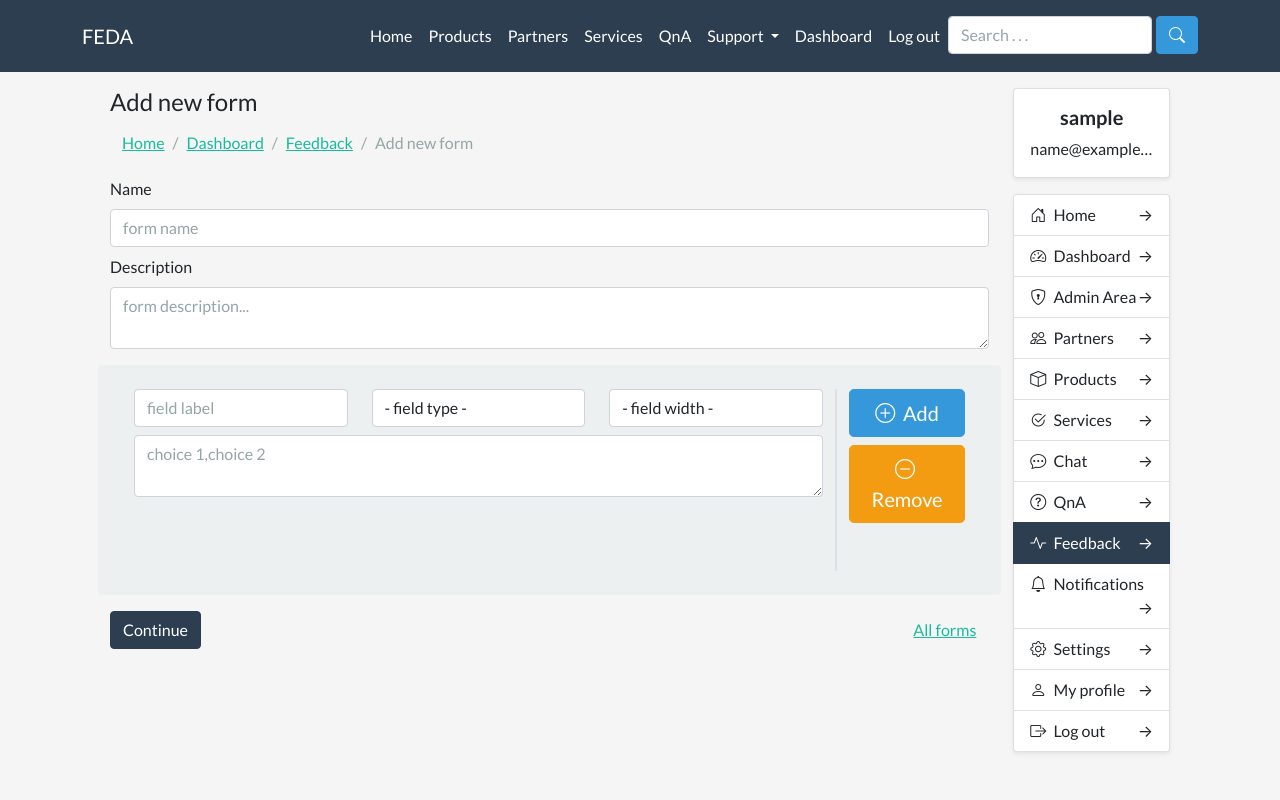
After one commit to mhammadsaani/farm-equipment-distribution, a Django app: page /feedback/form/create in a window 1280 px wide. The commit adds this page. Run offline with Django 4.2, Linux system fonts and the light colour scheme; the visitor is signed in with stand-in values (Sample User, id 1); some libraries are stand-ins or nearby versions.

Commit message:
create form 1st attempt

```diff
--- a/after_sale_service/views/partner.py
+++ b/after_sale_service/views/partner.py
@@ -23,7 +23,7 @@ def partner_index(request):
 @login_required(login_url="signin")
 @require_http_methods(["GET", "POST"])
 def partner_create(request):
-    if not request.user.is_superuser:
+    if not request.user.is_superuser:  # redirect back
         return redirect(request.META.get("HTTP_REFERER"))
 
     elif request.method == "GET":
@@ -43,6 +43,8 @@ def partner_create(request):
             slug=slugify(name),
             tags=tags,
             website=website,
+            twitter=twitter,
+            facebook=facebook,
             description=description,
             user_id=request.user.id,
         )
--- a/after_sale_service/views/service.py
+++ b/after_sale_service/views/service.py
@@ -42,6 +42,7 @@ def service_create(request):
         service = Service(
             name=name,
             tags=tags,
+            link=link,
             partners=partners,
             slug=slugify(name),
             description=description,
--- a/feedback/urls.py
+++ b/feedback/urls.py
@@ -4,6 +4,10 @@ from . import views
 
 app_name = "feedback"
 urlpatterns = [
-    path("", RedirectView.as_view(url="response")),
-    path("response", views.response_index, name="response.index"),
+    path("", RedirectView.as_view(url="form")),
+    path("form", views.form_index, name="form.index"),
+    path("form/create", views.form_create, name="form.create"),
+    path("form/<int:id>", views.form_show, name="form.show"),
+    path("form/<int:id>/edit", views.form_edit, name="form.edit"),
+    path("form/<int:id>/delete", views.form_delete, name="form.delete"),
 ]
--- a/feedback/views.py
+++ b/feedback/views.py
@@ -1,28 +1,59 @@
 from django.shortcuts import render, redirect, get_list_or_404
 from django.views.decorators.http import require_http_methods
 from django.contrib.auth.decorators import login_required
-from django.http import HttpResponse
+from django.http import HttpResponse, JsonResponse
 from django.core.serializers import serialize
 from django.contrib.auth.models import User
 from django.core.paginator import Paginator
 from django.contrib import messages
 from django.db.models import Q
-
-# from .models import Question, Response
+from .models import QuestionField, Response, Form
 import json
 
 # Create your views here.
-def response_index(request):
-    return HttpResponse("response index")
+@login_required(login_url="signin")
+@require_http_methods(["GET"])
+def form_index(request):
+    forms = Form.objects.order_by("-id")
+    paginator = Paginator(forms, 20)
+    page_number = request.GET.get("page")
+    page_object = paginator.get_page(page_number)
+
+    return render(request, "feedback/form/index.html", {"page_object": page_object})
 
 
-def response_create(request):
-    return HttpResponse("response create")
+@login_required(login_url="signin")
+@require_http_methods(["GET", "POST"])
+def form_create(request):
+    if request.method == "GET":
+        return render(request, "feedback/form/create.html")
+
+    elif request.method == "POST":
+        print(request.POST.getlist("label"))
+        return JsonResponse(request.POST)
+
+        name = request.POST["name"]
+        description = request.POST["description"]
+
+        form = Form(name=name, description=description, user_id=request.user.id)
+        form.save()
+
+        messages.info(request, "Form created")
+        return redirect("feedback:form.index")
 
 
-def response_delete(request):
-    return HttpResponse("response delete")
+@login_required(login_url="signin")
+@require_http_methods(["GET", "POST"])
+def form_edit(request, id):
+    return HttpResponse("form edit")
 
 
-def response_show(request):
-    return HttpResponse("response show")
+@login_required(login_url="signin")
+@require_http_methods(["GET"])
+def form_delete(request, id):
+    return HttpResponse("form delete")
+
+
+@require_http_methods(["GET"])
+def form_show(request, id):
+    return HttpResponse("form show")
--- a/templates/after-sale-service/partner/show.html
+++ b/templates/after-sale-service/partner/show.html
@@ -5,7 +5,7 @@
   <div class="col text-center">
     <h1 class="display-6 fw-bold my-4">{{ partner.name }}</h1>
     <img src="/media/{{ partner.image }}" alt="{{ partner.name }}" class='mb-3 w-100' />
-    <div>{{ partner.description|safe }}</div>
+    <div class='text-start'>{{ partner.description|safe }}</div>
     <div class="mt-3">{% include 'partials/messages.html' %}</div>
   </div>
   {% if partner.twitter %}
--- /dev/null
+++ b/templates/feedback/form/create.html
@@ -0,0 +1,114 @@
+{% extends 'layouts/admin.html' %}
+{% load static %}
+{% block title %} Feedback {% endblock %}
+{% block content %}
+<h4>Add new form</h4>
+<nav aria-label="breadcrumb">
+  <ol class="breadcrumb">
+	<li class="breadcrumb-item"><a href="{% url 'home' %}">Home</a></li>
+	<li class="breadcrumb-item"><a href="{% url 'dashboard' %}">Dashboard</a></li>
+	<li class="breadcrumb-item"><a href="{% url 'feedback:form.index' %}">Feedback</a></li>
+	<li class="breadcrumb-item active" aria-current="page">Add new form</li>
+  </ol>
+</nav>
+<form action="#" method="post" enctype='multipart/form-data'>
+	<div class="mb-2">
+		<label for="name" class="form-label">Name</label>
+		<input type="text" class="form-control" name="name" placeholder='form name' required/>
+	</div>
+	<div class="mb-2">
+		<label for="content" class="form-label">Description</label>
+		<textarea id='editor' class='form-control' name='description' placeholder="form description..."></textarea>
+	</div>
+	<div class='row bg-light p-4 my-3 rounded'>
+		<div class='col-md-10' id='form-fields'>
+			<div class='row'>
+				<div class='col-md-4'>
+					<input type='text' placeholder='field label' name='label' class='form-control' />
+				</div>
+				<div class='col-md-4'>
+					<select class='form-control' name='type'>
+						<option value=''> - field type - </option>
+						<option value='number'>number</option>
+						<option value='text'>text</option>
+						<option value='input'>input</option>
+						<option value='bool'>bool</option>
+						<option value='date'>date</option>
+						<option value='select'>select</option>
+					</select>
+				</div>
+				<div class='col-md-4'>
+					<select class='form-control' name='width'>
+						<option value=''> - field width - </option>
+						<option value='1/2'>1/2</option>
+						<option value='1/3'>1/3</option>
+						<option value='1/4'>1/4</option>
+						<option value='full'>full width</option>
+					</select>
+				</div>
+				<div class='mt-2 mb-4 col-md-12'>
+					<textarea class='form-control' name='choice' placeholder='choice 1,choice 2'></textarea>
+				</div>
+			</div>
+		</div>
+		<div class='col-md-2 d-flex justify-content-between flex-column border-start border-2'>
+			<button class='btn btn-lg btn-info w-100 mb-2' id="add-field">
+				<i class='bi bi-plus-circle me-1'></i> Add
+			</button>
+			<button class='btn btn-lg btn-warning w-100 mb-5' id="remove-field">
+				<i class='bi bi-dash-circle me-1'></i> Remove
+			</button>
+		</div>
+	</div>
+  {% csrf_token %}
+  <div class='d-flex justify-content-between'>
+		<button class="btn btn-primary" type="submit">Continue</button>
+		<a class="btn btn-link" href="{% url 'feedback:form.index' %}">All forms</a>
+  </div>
+</form>
+<div id='new-field' class='d-none'>
+	<div class='row'>
+		<div class='col-md-4'>
+			<input type='text' placeholder='field label' name='label' class='form-control' />
+		</div>
+		<div class='col-md-4'>
+			<select class='form-control' name='type'>
+				<option value=''> - field type - </option>
+				<option value='number'>number</option>
+				<option value='text'>text</option>
+				<option value='input'>input</option>
+				<option value='bool'>bool</option>
+				<option value='date'>date</option>
+				<option value='select'>select</option>
+			</select>
+		</div>
+		<div class='col-md-4'>
+			<select class='form-control' name='width'>
+				<option value=''> - field width - </option>
+				<option value='1/2'>1/2</option>
+				<option value='1/3'>1/3</option>
+				<option value='1/4'>1/4</option>
+				<option value='full'>full width</option>
+			</select>
+		</div>
+		<div class='mt-2 mb-4 col-md-12'>
+			<textarea class='form-control' name='choice' placeholder='choice 1,choice 2'></textarea>
+		</div>
+	</div>
+</div>
+{% endblock %}
+{% block scripts %}
+<script>
+  document.getElementById('add-field').addEventListener('click', function(e) {
+		e.preventDefault()
+		const newField = document.getElementById('new-field').innerHTML
+		document.getElementById('form-fields').innerHTML += newField
+  })
+  document.getElementById('remove-field').addEventListener('click', function(e) {
+		e.preventDefault()
+		const fields = document.getElementById('form-fields')
+		if (document.querySelectorAll('input[name=label]').length > 2)
+			fields.removeChild(fields.lastElementChild)
+  })
+</script>
+{% endblock %}
--- a/templates/partials/sidebar.html
+++ b/templates/partials/sidebar.html
@@ -30,7 +30,7 @@
     <a href="{% url 'qna:question.index' %}" class="list-group-item list-group-item-action">
       <i class="bi bi-question-circle me-1"></i> QnA <span class="float-end">&rarr;</span>
     </a>
-    <a href="{% url 'home' %}" class="list-group-item list-group-item-action">
+    <a href="{% url 'feedback:form.index' %}" class="list-group-item list-group-item-action {% if '/feedback' in request.path %} active {% endif %}">
       <i class="bi bi-activity me-1"></i> Feedback <span class="float-end">&rarr;</span>
     </a>
     <a href="{% url 'home' %}" class="list-group-item list-group-item-action">
```
Also changed, not shown: templates/feedback/form/index.html (added).
